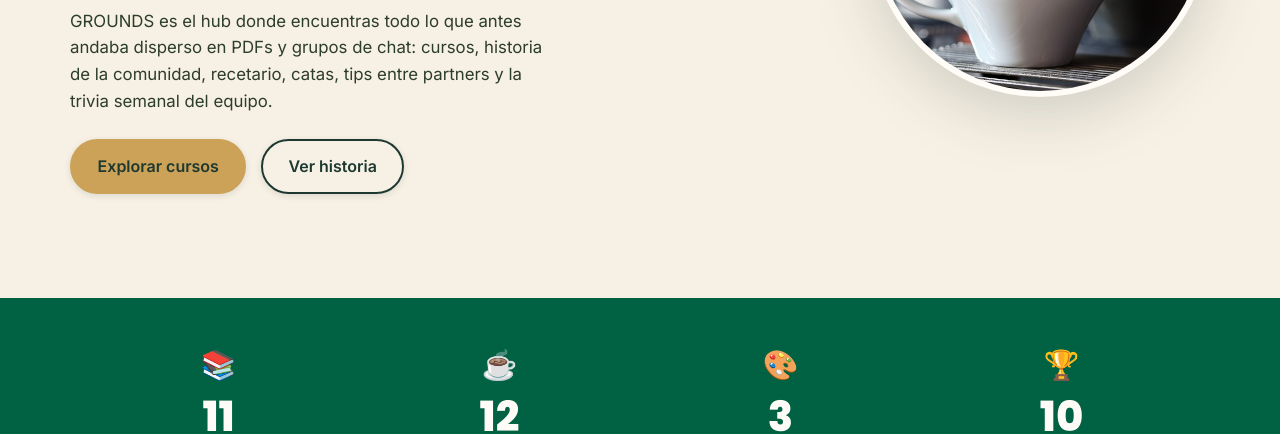
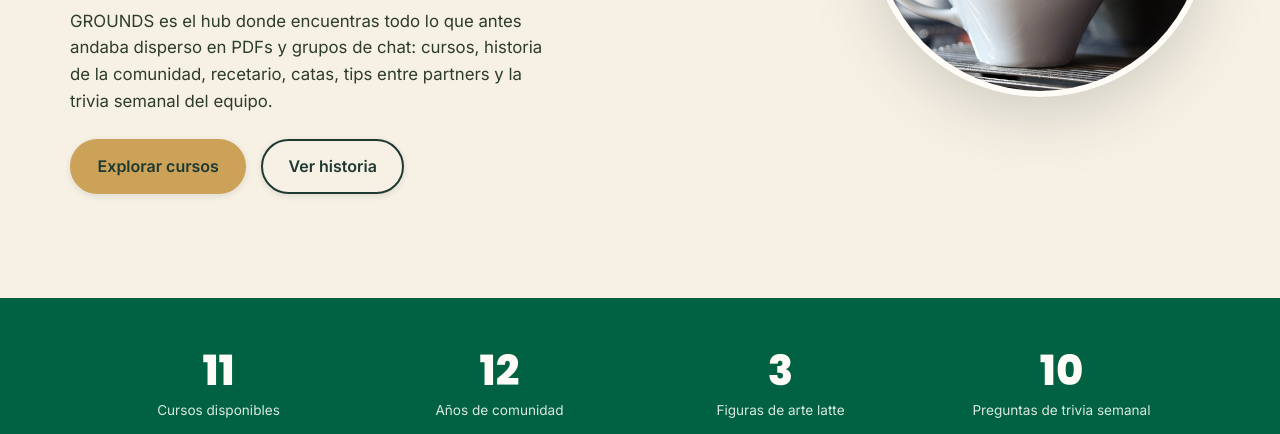
Before and after one commit to crisalissc14/Automatizaciones_Pruebas, a plain HTML site: page PROYECTO FINAL MULTIMEDIA Y PROGRAMACION/index.html in a window 1280 px wide. Shown: the part 519-953 px from the top of the page. Drawn offline with nearby package versions, Linux system fonts and the light colour scheme.

Commit message:
Subiendo actualizacion de cambios de imagenes y formatos

```diff
--- a/PROYECTO FINAL MULTIMEDIA Y PROGRAMACION/index.html
+++ b/PROYECTO FINAL MULTIMEDIA Y PROGRAMACION/index.html
@@ -56,22 +56,22 @@
     <div class="container">
       <div class="stats-grid">
         <div class="stat-item">
-          <span class="stat-icon" aria-hidden="true">📚</span>
+          <span class="stat-icon" aria-hidden="true"></span>
           <span class="stat-number">11</span>
           <span class="stat-label">Cursos disponibles</span>
         </div>
         <div class="stat-item">
-          <span class="stat-icon" aria-hidden="true">☕</span>
+          <span class="stat-icon" aria-hidden="true"></span>
           <span class="stat-number">12</span>
           <span class="stat-label">Años de comunidad</span>
         </div>
         <div class="stat-item">
-          <span class="stat-icon" aria-hidden="true">🎨</span>
+          <span class="stat-icon" aria-hidden="true"></span>
           <span class="stat-number">3</span>
           <span class="stat-label">Figuras de arte latte</span>
         </div>
         <div class="stat-item">
-          <span class="stat-icon" aria-hidden="true">🏆</span>
+          <span class="stat-icon" aria-hidden="true"></span>
           <span class="stat-number">10</span>
           <span class="stat-label">Preguntas de trivia semanal</span>
         </div>
```
